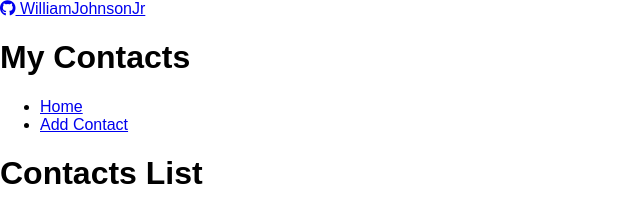
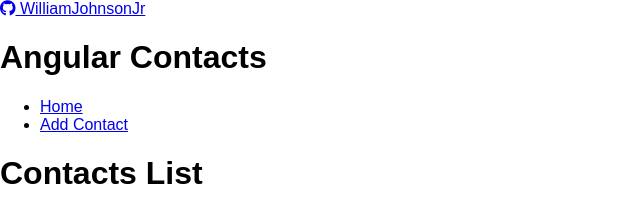
Before and after one commit to WilliamJohnsonJr/detailed-contact-app-AngularJS, a website with bundled scripts: page app/index.html in a window 1280 px wide. Shown: the whole page, without its empty margins (0-640 px from the left). Built offline with nearby package versions, Linux system fonts and the light colour scheme; some packages are replaced by stand-ins of ours; no server answers; files whose address does not match are found by name.

Commit message:
Edited site title and updated name in index.html, layout.tpl.html, and Readme.md

```diff
--- a/app/index.html
+++ b/app/index.html
@@ -3,7 +3,7 @@
   <head>
     <meta charset="utf-8">
     <meta name="viewport" content="width=device-width, initial-scale=1.0">
-    <title>ContactsRUs</title>
+    <title>Angular Contacts</title>
     <link rel="stylesheet" href="css/normalize.css">
     <link rel="stylesheet" href="css/main.css">
     <script src="https://use.fontawesome.com/47c7a1847b.js"></script>
--- a/app/templates/layout.tpl.html
+++ b/app/templates/layout.tpl.html
@@ -21,7 +21,7 @@
   <div class="hero-body">
     <div class="container has-text-centered">
       <h1 class="title layoutTitle">
-        My Contacts
+        Angular Contacts
       </h1>
     </div>
   </div>
```
Also changed, not shown: Readme.md.
